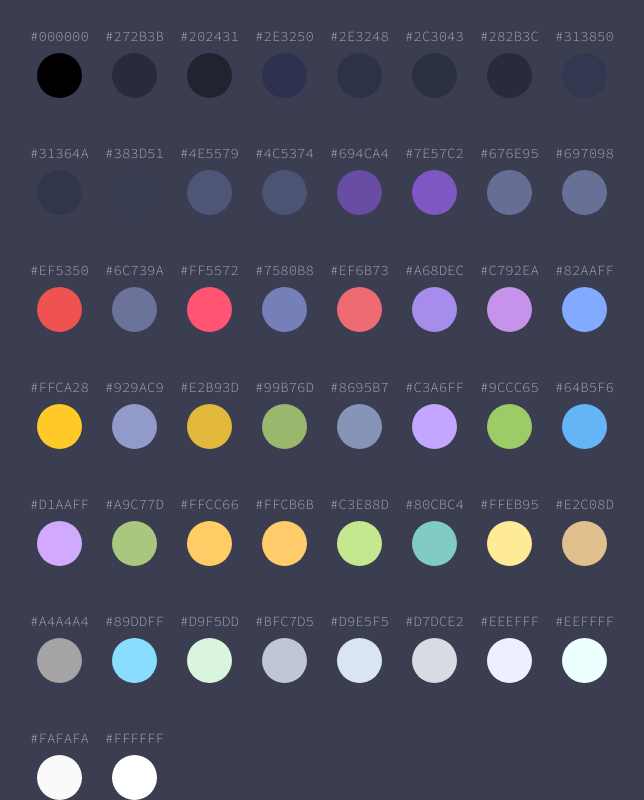
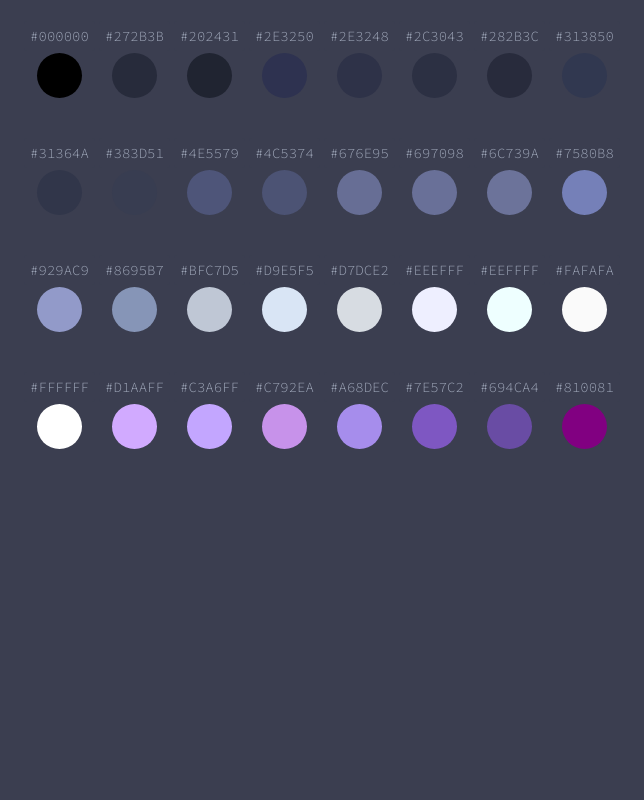
Before and after one commit to Red-CS/Spades, a Next.js app in the folder website/: page / in a window 1280 px wide. Shown: the part 1098-1898 px from the top of the page, without its empty margins (318-962 px from the left). After the commit the page ends 1547 px from the top, so only its background shows below. Built offline with nearby package versions, Linux system fonts and the light colour scheme.

Commit message:
reorganize colors, add #810081

```diff
--- a/website/public/colors.js
+++ b/website/public/colors.js
@@ -11,38 +11,13 @@ const ThemeColors = {
     "#31364A",
     "#383D51",
     "#4E5579",
-    " #4C5374",
-    "#694CA4",
-    "#7E57C2",
+    "#4C5374",
     "#676E95",
     "#697098",
-    "#EF5350",
     "#6C739A",
-    "#FF5572",
     "#7580B8",
-    "#EF6B73",
-    "#A68DEC",
-    "#C792EA",
-    "#82AAFF",
-    "#FFCA28",
     "#929AC9",
-    "#E2B93D",
-    "#99B76D",
     "#8695B7",
-    "#C3A6FF",
-    "#9CCC65",
-    "#64B5F6",
-    "#D1AAFF",
-    "#A9C77D",
-    "#FFCC66",
-    "#FFCB6B",
-    "#C3E88D",
-    "#80CBC4",
-    "#FFEB95",
-    "#E2C08D",
-    "#A4A4A4",
-    "#89DDFF",
-    "#D9F5DD",
     "#BFC7D5",
     "#D9E5F5",
     "#D7DCE2",
@@ -50,6 +25,33 @@ const ThemeColors = {
     "#EEFFFF",
     "#FAFAFA",
     "#FFFFFF",
+    "#D1AAFF",
+    "#C3A6FF",
+    "#C792EA",
+    "#A68DEC",
+    "#7E57C2",
+    "#694CA4",
+    "#810081",
+    // Supporting Colors (Terminal, Git, etc)
+    // "#EF5350",
+    // "#FF5572",
+    // "#EF6B73",
+    // "#82AAFF",
+    // "#FFCA28",
+    // "#E2B93D",
+    // "#99B76D",
+    // "#9CCC65",
+    // "#64B5F6",
+    // "#A9C77D",
+    // "#FFCC66",
+    // "#FFCB6B",
+    // "#C3E88D",
+    // "#80CBC4",
+    // "#FFEB95",
+    // "#E2C08D",
+    // "#A4A4A4",
+    // "#89DDFF",
+    // "#D9F5DD",
   ],
 };
 
```
Also changed, not shown: 1 other file (tests, documents, lock files or other folders).
